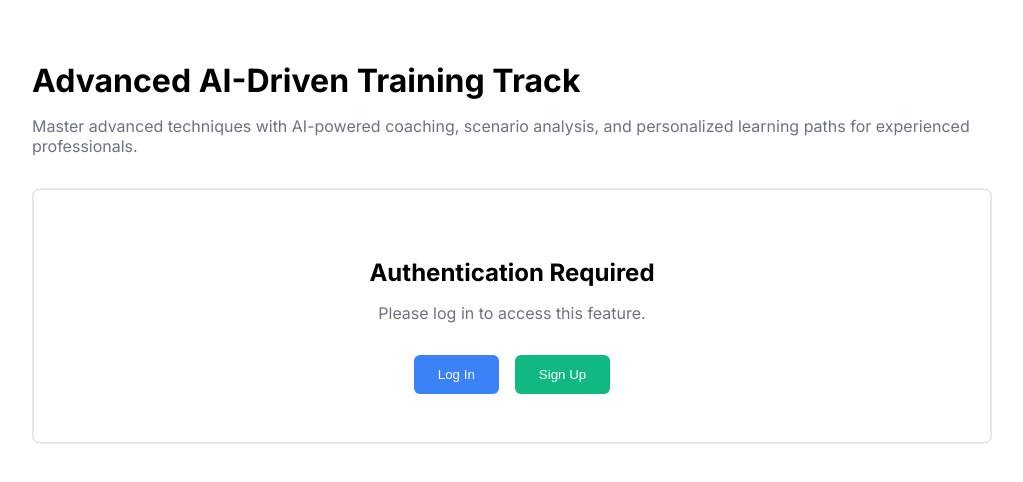
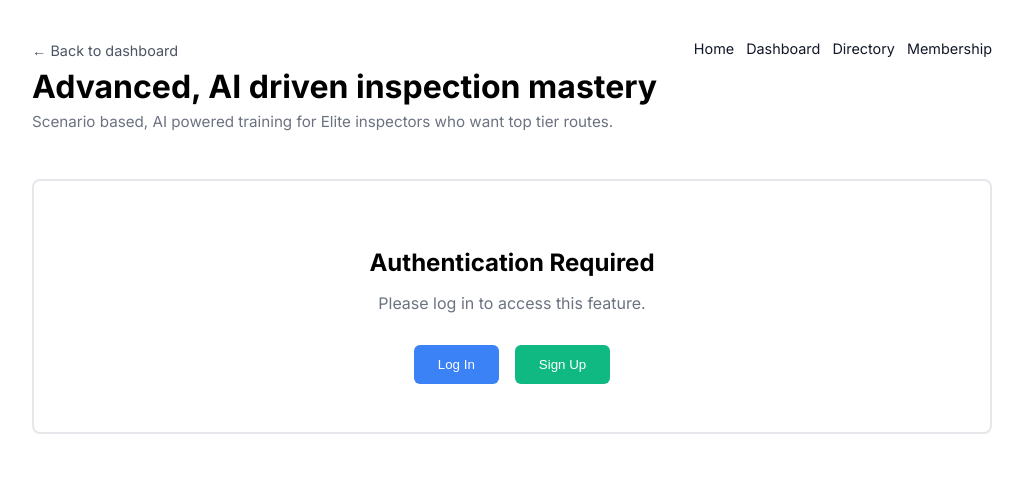
Before and after one commit to autumn2busy/nested-objects-starter, a Next.js app in the folder apps/web-members/: page /training/advanced in a window 1280 px wide. Shown: the top 482 px of the page, without its empty margins (128-1151 px from the left). Built offline with nearby package versions, Linux system fonts and the light colour scheme.

Commit message:
Revamp Advanced Training Page layout and content
Updated the layout and content of the Advanced Training page to enhance user navigation and provide more detailed information about the training track.

```diff
--- a/apps/web-members/app/training/advanced/page.tsx
+++ b/apps/web-members/app/training/advanced/page.tsx
@@ -1,20 +1,96 @@
 'use client'
+
+import Link from 'next/link'
 import { Gate } from '@/components/Gate'
 
 export default function AdvancedTrainingPage() {
   return (
     <main style={{ maxWidth: '960px', margin: '0 auto', padding: '2rem' }}>
-      <h1 style={{ fontSize: '2rem', fontWeight: 700, marginBottom: '1rem' }}>
-        Advanced AI-Driven Training Track
-      </h1>
-      <p style={{ color: '#6b7280', marginBottom: '1.5rem' }}>
-        Master advanced techniques with AI-powered coaching, scenario analysis, and personalized learning paths for experienced professionals.
-      </p>
-      <Gate feature="ai_chatbot">
-        <p>
-          This is where your AI-driven advanced training content will live. For now, consider this a placeholder
-          so routing and SEO can see it.
-        </p>
+      <header
+        style={{
+          display: 'flex',
+          justifyContent: 'space-between',
+          alignItems: 'flex-start',
+          gap: '1rem',
+          marginBottom: '1.75rem',
+        }}
+      >
+        <div>
+          <Link
+            href="/dashboard"
+            style={{
+              fontSize: '0.9rem',
+              textDecoration: 'none',
+              color: '#4b5563',
+              display: 'inline-block',
+              marginBottom: '0.5rem',
+            }}
+          >
+            ← Back to dashboard
+          </Link>
+          <h1
+            style={{
+              fontSize: '2rem',
+              fontWeight: 700,
+              margin: 0,
+            }}
+          >
+            Advanced, AI driven inspection mastery
+          </h1>
+          <p
+            style={{
+              marginTop: '0.4rem',
+              fontSize: '0.95rem',
+              color: '#6b7280',
+            }}
+          >
+            Scenario based, AI powered training for Elite inspectors who want top tier routes.
+          </p>
+        </div>
+
+        <nav
+          style={{
+            display: 'flex',
+            gap: '0.75rem',
+            fontSize: '0.9rem',
+            flexWrap: 'wrap',
+          }}
+        >
+          <Link href="/" style={{ textDecoration: 'none', color: '#111827' }}>
+            Home
+          </Link>
+          <Link
+            href="/dashboard"
+            style={{ textDecoration: 'none', color: '#111827' }}
+          >
+            Dashboard
+          </Link>
+          <Link
+            href="/directory"
+            style={{ textDecoration: 'none', color: '#111827' }}
+          >
+            Directory
+          </Link>
+          <Link
+            href="/membership"
+            style={{ textDecoration: 'none', color: '#111827' }}
+          >
+            Membership
+          </Link>
+        </nav>
+      </header>
+
+      <Gate feature="advanced_training">
+        <section>
+          <p style={{ marginBottom: '1rem' }}>
+            This track will eventually host interactive AI simulations for complex inspection
+            scenarios, dispute handling, and vendor specific expectations.
+          </p>
+          <p style={{ fontSize: '0.9rem', color: '#6b7280' }}>
+            For now you can outline the lesson map and capture interest from Elite members who want
+            early access.
+          </p>
+        </section>
       </Gate>
     </main>
   )
```
